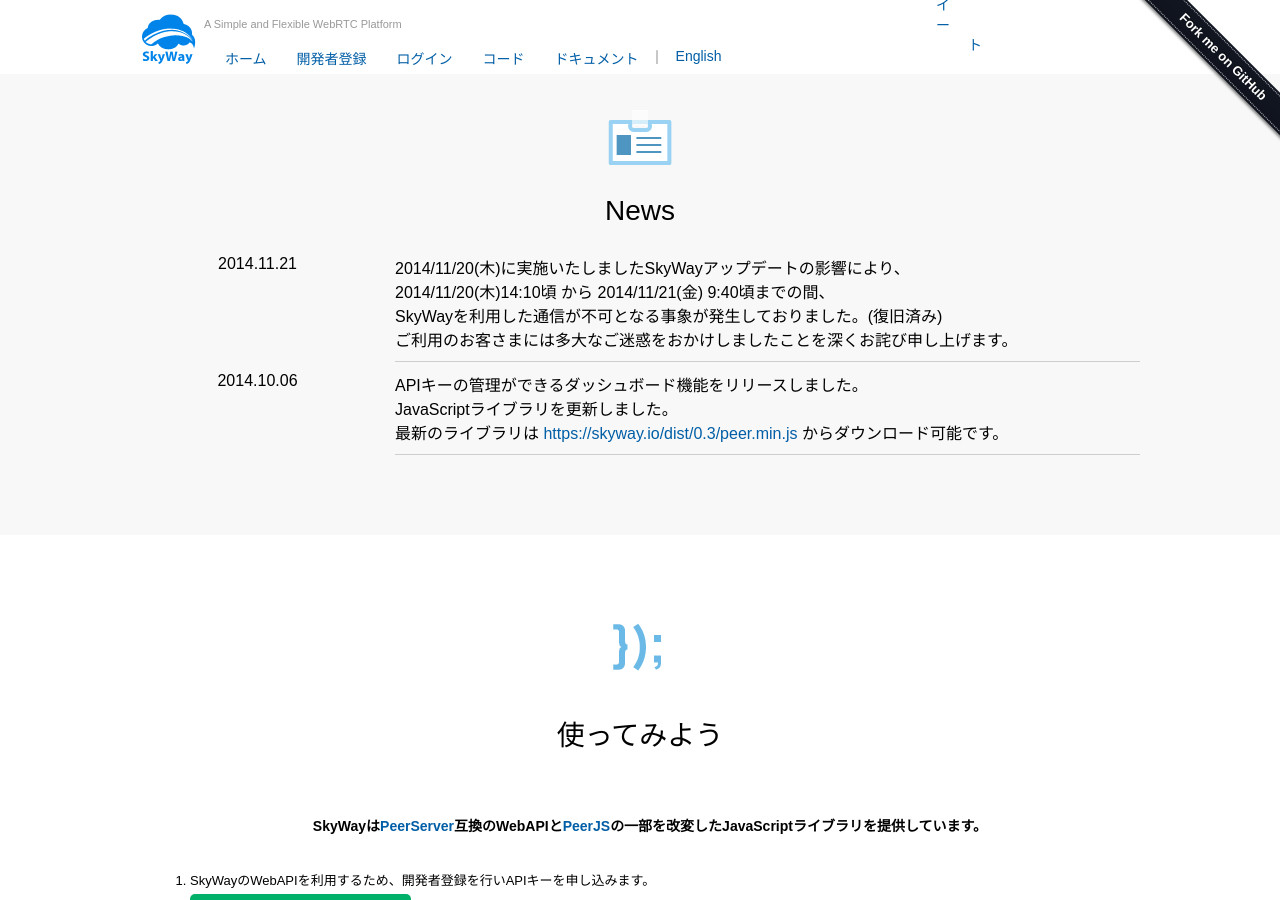
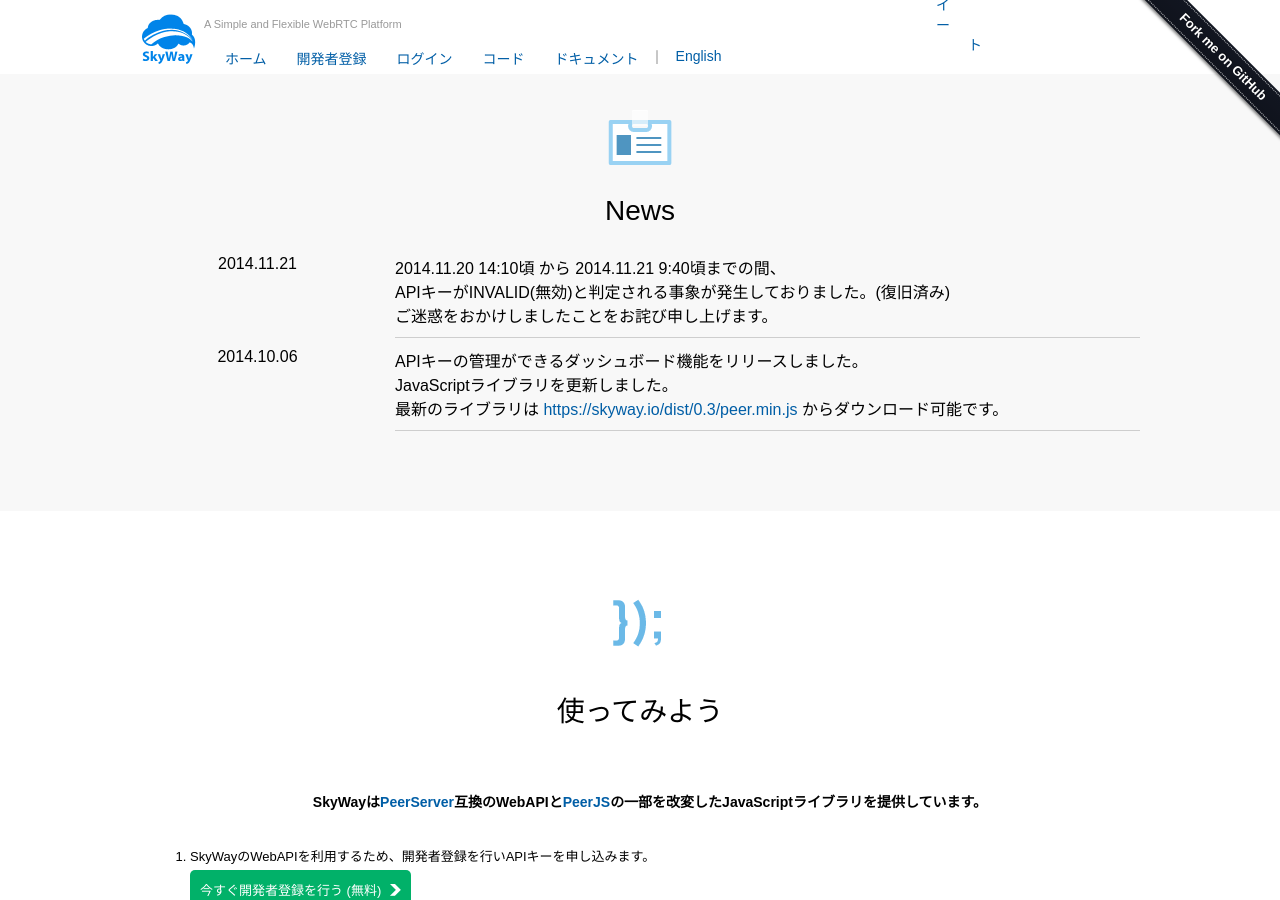
Before and after one commit to nttcom/skyway-old, a Jekyll site: the page built from index.html, in a window 1280 px wide and 900 px high, scrolled down 773 px. Built offline with Jekyll 4.4.1, drawn with Linux system fonts in a browser that asks for light colours; comment, search, counter and statistics services are not loaded.

Commit message:
Refined news message

```diff
--- a/index.html
+++ b/index.html
@@ -52,10 +52,9 @@
             <h2>News</h2>
                 <div class="grid_3 datepositon">2014.11.21</div>
                  <div class="grid_9 omega newsbody">
-                    2014/11/20(木)に実施いたしましたSkyWayアップデートの影響により、<BR>
-                    2014/11/20(木)14:10頃 から 2014/11/21(金) 9:40頃までの間、<BR>
-                    SkyWayを利用した通信が不可となる事象が発生しておりました。(復旧済み)<BR>
-                    ご利用のお客さまには多大なご迷惑をおかけしましたことを深くお詫び申し上げます。<BR>
+                 2014.11.20 14:10頃 から 2014.11.21 9:40頃までの間、<BR>
+                 APIキーがINVALID(無効)と判定される事象が発生しておりました。(復旧済み) <BR>
+                 ご迷惑をおかけしましたことをお詫び申し上げます。
                 </div>
                 <div class="grid_3 datepositon">2014.10.06</div>
                 <div class="grid_9 omega newsbody">
```
